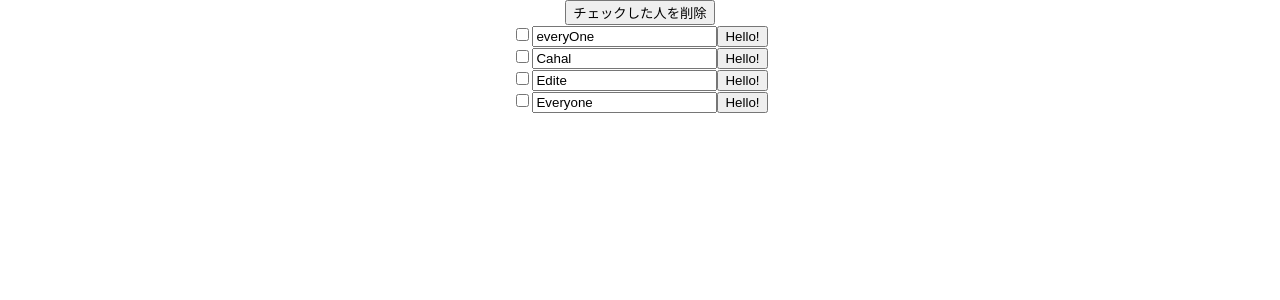
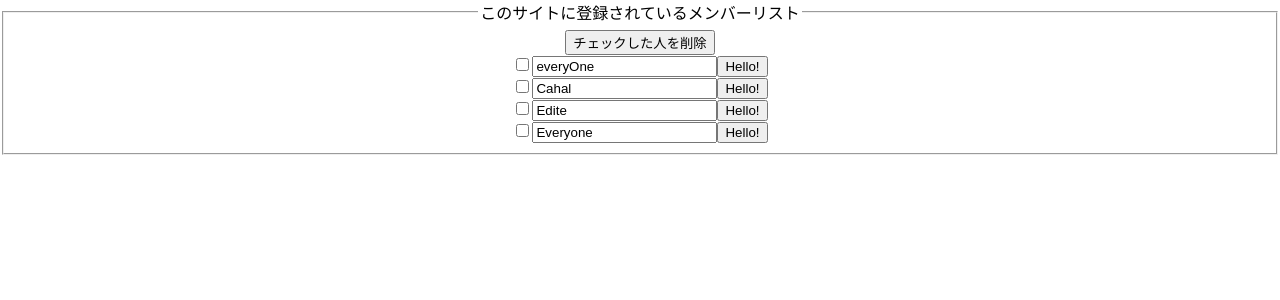
Before and after one commit to sato-c/hello-react-world, a React (Create React App) app: page / in a window 1280 px wide. Shown: the top 300 px of the page. Built offline with nearby package versions, Linux system fonts and the light colour scheme; the HTML template or start-up script is replaced by a standard one.

Commit message:
途中経過として。動いてないけど。

```diff
--- a/src/App.tsx
+++ b/src/App.tsx
@@ -1,20 +1,24 @@
-import React from 'react';
+import React, { ChangeEvent } from 'react';
 // import logo from './logo.svg';
 import './App.css';
 
 type StringT = string | undefined;
-const users = ['','Cahal','Edite','Everyone']
+type StringN = string | null;
+var users:StringT[] = ['','Cahal','Edite','Everyone']
 
 interface WelcomeProps {
     name: StringT;
     key: StringT;
     onClick: () => void;
-}
+    onChange: (e:React.ChangeEvent<HTMLInputElement>, index: StringT) => void;
+  }
 
 interface WelcomeState {
   name: StringT;
   key: StringT;
+  changeName: StringN;
   onClick: () => void;
+  onChange: (e:React.ChangeEvent<HTMLInputElement>, index: StringT) => void;
 }
 
 // 変更されたかどうかを判定して、変更されていたら変更内容を知らせる
@@ -26,16 +30,23 @@ class Welcome extends React.Component<WelcomeProps, WelcomeState> {
 
     this.state = {
         name: props.name,
+        changeName: null,
         key: props.key,
         onClick: props.onClick,
+        onChange: props.onChange,
       }
   }
+
+//  handleChange(e: React.ChangeEvent<HTMLInputElement>) {
+//    alert("handleChange:" + e.target.value);
+//    this.setState({changeName: e.target.value})
+//  }
 
   render() {
     return (
       <div>
-        <input type="checkbox" checked={false} key={this.state.name} />
-        <input type="text" value={this.state.name} key={this.state.name} />
+        <input type="checkbox" checked={false} key={this.state.key} />
+        <input type="text" value={this.state.name} onChange={(e) => this.props.onChange(e, this.props.key)} />
         <button onClick={this.state.onClick} >Hello!</button>
       </div>
     );
@@ -43,11 +54,11 @@ class Welcome extends React.Component<WelcomeProps, WelcomeState> {
 }
 
 interface UserListProps {
-    name: StringT[];
+    names: StringT[];
 }
 
 interface UserListState {
-    name: StringT[];
+    names: StringT[];
     pushed: StringT;
 //    update: boolean;
 }
@@ -57,7 +68,7 @@ class UserList extends React.Component<UserListProps, UserListState> {
     super(props)
 
     this.state = {
-        name: this.props.name,
+        names: this.props.names,
         pushed: undefined,
     }
   }
@@ -76,25 +87,46 @@ class UserList extends React.Component<UserListProps, UserListState> {
     }
   }
 
+  handleChange(e: React.ChangeEvent<HTMLInputElement>, index:StringT) {
+  //  const changedName = e.target.value;
+    let users:StringT[] = this.state.names;
+
+    // alert(e.target.value);
+
+    //alert(index);
+
+    if ( index === undefined ) {
+      return;
+    }
+
+    const key_id:number = Number(index.split('_')[2]);
+
+    users[key_id] = e.target.value;
+    this.setState({
+      names: users,
+    })
+
+    alert(key_id + ":" + e.target.value)
+  }
+
           // 押されたときにチェックボックスにチェックされてるリストがあれば、その内容を配列から削除する
   render() {
     return (
-        <div>
+        <fieldset>
+          <legend>このサイトに登録されているメンバーリスト</legend>
           <button>チェックした人を削除</button>
           {
-            this.state.name.map((user_name: StringT, index:number) => {
-                let key='key_';
+            this.state.names.map((user_name: StringT, index:number) => {
+              const key = 'UserList_key_' + index;
                 if ( user_name === undefined || user_name === '') {
-                  key += 'everyOne' + index;
-                    return <Welcome name='everyOne' onClick={() => this.handleClick('everyOne')} key={key} />
+                    return <Welcome name='everyOne' onClick={() => this.handleClick('everyOne')} key={key} onChange={(e) => this.handleChange(e, key)}/>
                 } else {
-                  key += user_name + index;
-                    return <Welcome name={user_name} onClick={() => this.handleClick(user_name)} key={key} />
+                    return <Welcome name={user_name} onClick={() => this.handleClick(user_name)} key={key} onChange={(e) => this.handleChange(e, key)} />
                 }
             })
           }
           <div className="msg">{this.state.pushed ? <div>Hello! {this.state.pushed}</div>:''}</div>
-        </div>
+        </fieldset>
     )
   }
 }
@@ -102,7 +134,7 @@ class UserList extends React.Component<UserListProps, UserListState> {
 const App: React.FC = () => {
   return (
     <div className="App">
-      <UserList name={users} />
+      <UserList names={users} />
     </div>
   );
 }
```
